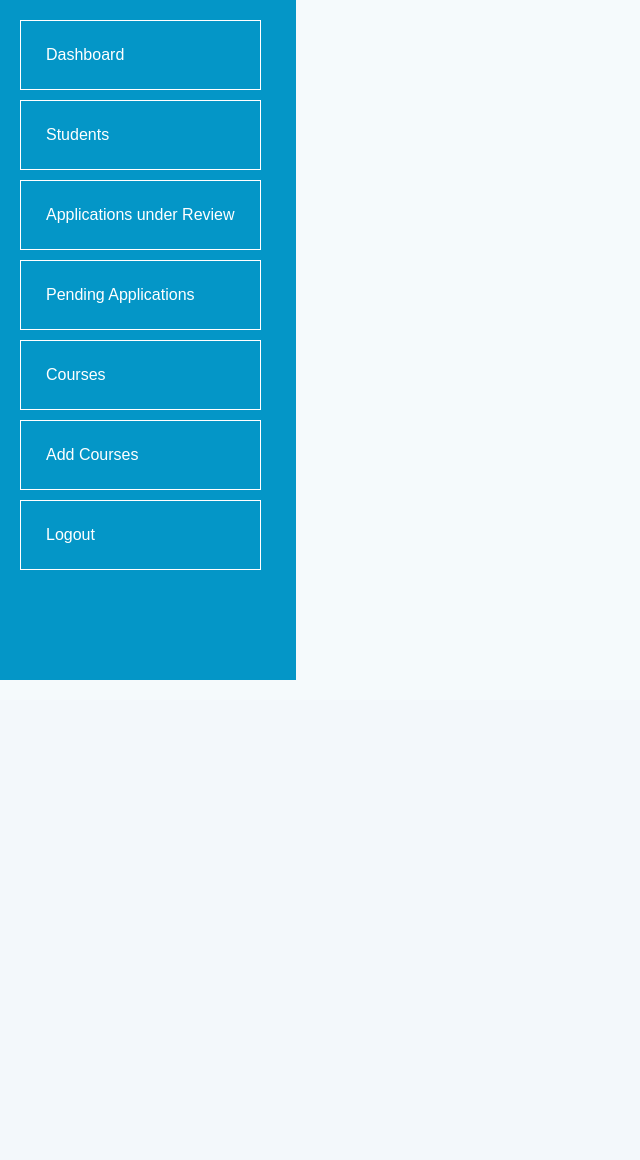
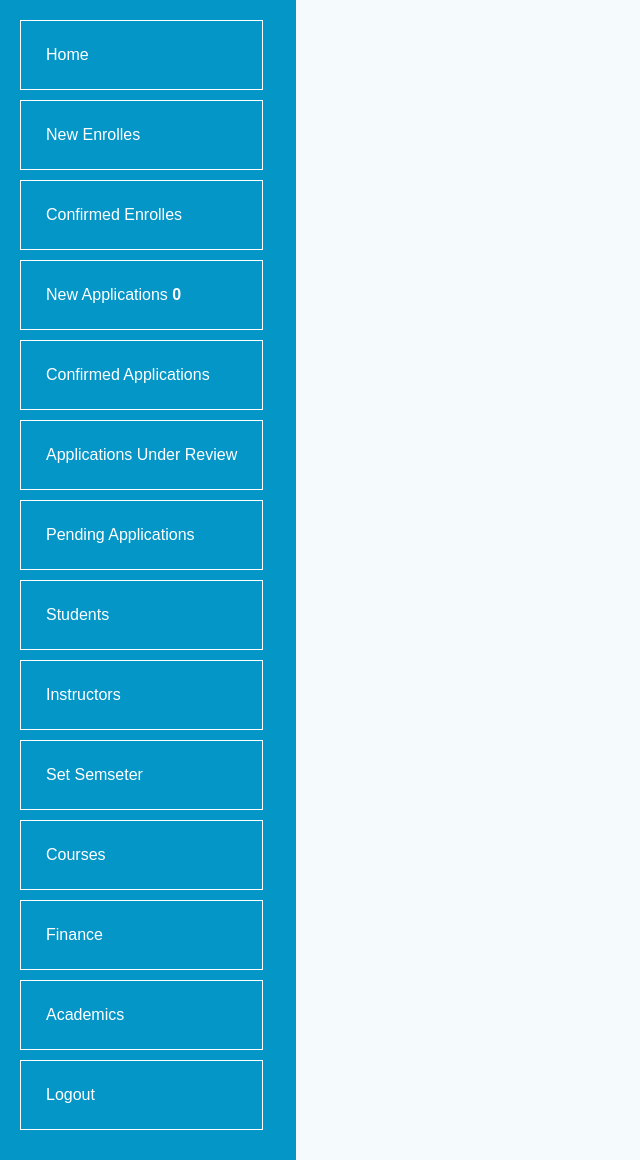
Before and after one commit to KevinNsimbe/moriah, a PHP site: page /admin/admin_dashboard.php in a window 1280 px wide. Shown: the part 100-1260 px from the top of the page, without its empty margins (0-640 px from the left). Before the commit the page ends 780 px from the top, so only its background shows below. Run offline with PHP 8.4, Linux system fonts and the light colour scheme; the visitor is signed in with stand-in values (Sample User, id 1); tables that the repository leaves empty or names only in its code hold one stand-in row (values such as "Sample post").

Commit message:
admin works well in getting results

```diff
--- a/admin/admin_dashboard.php
+++ b/admin/admin_dashboard.php
@@ -31,12 +31,31 @@ $user_name = $_SESSION['user_name'];
         <!-- Navigation bar on the left -->
         <nav>
             <ul>
-            <li><a href="home.php" data-page="home.php" class="nav-link">Dashboard</a></li>
+            <li><a href="home.php" data-page="home.php" class="nav-link">Home</a></li>
+            <li><a href="students.php" data-page="students.php" class="nav-link">New Enrolles</a></li>
+            <li><a href="courses.php" data-page="courses.php" class="nav-link">Confirmed Enrolles</a></li>
+            <li><a href="newapplication.php" data-page="newapplication.php" class="nav-link">New Applications <b class="count">
+                <?php
+                $pdo = new PDO('mysql:host=localhost;dbname=moriahesch', 'root', '');
+
+                function countAllApplication($pdo){
+                $querystatment = $pdo->query("SELECT COUNT(*) as total FROM course_applications where is_confirmed = 0");
+                $result = $querystatment->fetch(PDO::FETCH_ASSOC);
+                return $result['total'];
+                }
+                $totalApplications = countAllApplication($pdo);
+                echo $totalApplications;
+                ?></b>
+            </a></li>
+            <li><a href="timetable.php" data-page="timetable.php" class="nav-link">Confirmed Applications</a></li>
+            <li><a href="finance.php" data-page="finance.php" class="nav-link">Applications Under Review</a></li>
+            <li><a href="home.php" data-page="home.php" class="nav-link">Pending Applications</a></li>
             <li><a href="students.php" data-page="students.php" class="nav-link">Students</a></li>
-            <li><a href="courses.php" data-page="courses.php" class="nav-link">Applications under Review</a></li>
-            <li><a href="results.php" data-page="results.php" class="nav-link">Pending Applications</a></li>
+            <li><a href="courses.php" data-page="courses.php" class="nav-link">Instructors</a></li>
+            <li><a href="results.php" data-page="results.php" class="nav-link">Set Semseter</a></li>
             <li><a href="timetable.php" data-page="timetable.php" class="nav-link">Courses</a></li>
-            <li><a href="finance.php" data-page="finance.php" class="nav-link">Add Courses</a></li>
+            <li><a href="finance.php" data-page="finance.php" class="nav-link">Finance</a></li>
+            <li><a href="finance.php" data-page="finance.php" class="nav-link">Academics</a></li>
             <li><a href="finance.php" data-page="finance.php" class="nav-link">Logout</a></li>
             </ul>
         </nav>
--- a/admin/styles.css
+++ b/admin/styles.css
@@ -7,6 +7,11 @@ body {
     color: rgb(3, 0, 0); /* White text color */
 }
 
+b .count{
+    font-size: 32px;
+    text-align: right;
+    background-color: aqua;
+}
 header {
     background-color: #006CA9;
     color: white;
```
Also changed, not shown: admin/newapplication.php (added, +54 -0 lines), admin/tablestyle.css (+5 -2 lines).
